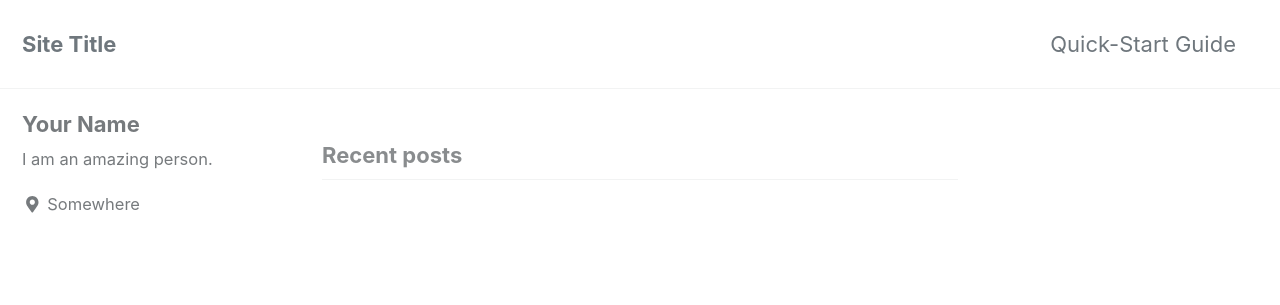
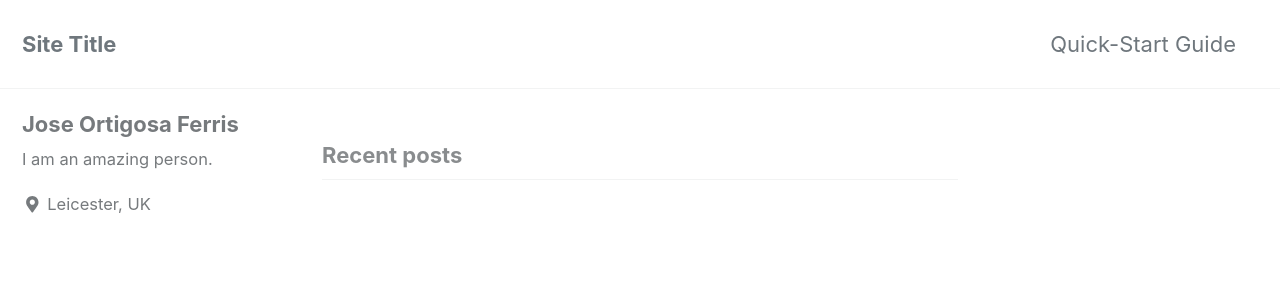
Before and after one commit to JoseOrtigosaFerris/JoseOrtigosaFerris.github.io, a Jekyll site: the page built from index.html, in a window 1280 px wide. Shown: the top 305 px of the page. Built offline with Jekyll 4.4.1, drawn with Linux system fonts in a browser that asks for light colours; cached includes are drawn as plain includes; nearby versions of some CDN libraries; the list of posts is cut into pages by our own code.

Commit message:
Add files via upload

```diff
--- a/_config.yml
+++ b/_config.yml
@@ -19,7 +19,7 @@ locale                   : "en-US"
 title                    : "Site Title"
 title_separator          : "-"
 name                     : "Jose Ortigosss"
-description              : "An amazing website."
+description              : "An amazing wsite."
 url                      : # the base hostname & protocol for your site e.g. "https://mmistakes.github.io"
 baseurl                  : # the subpath of your site, e.g. "/blog"
 repository               : # GitHub username/repo-name e.g. "mmistakes/minimal-mistakes"
@@ -106,10 +106,10 @@ analytics:
 
 # Site Author
 author:
-  name             : "Your Name"
+  name             : "Jose Ortigosa Ferris"
   avatar           : # path of avatar image, e.g. "/assets/images/bio-photo.jpg"
   bio              : "I am an amazing person."
-  location         : "Somewhere"
+  location         : "Leicester, UK"
   email            :
   links:
     - label: "Email"
```
